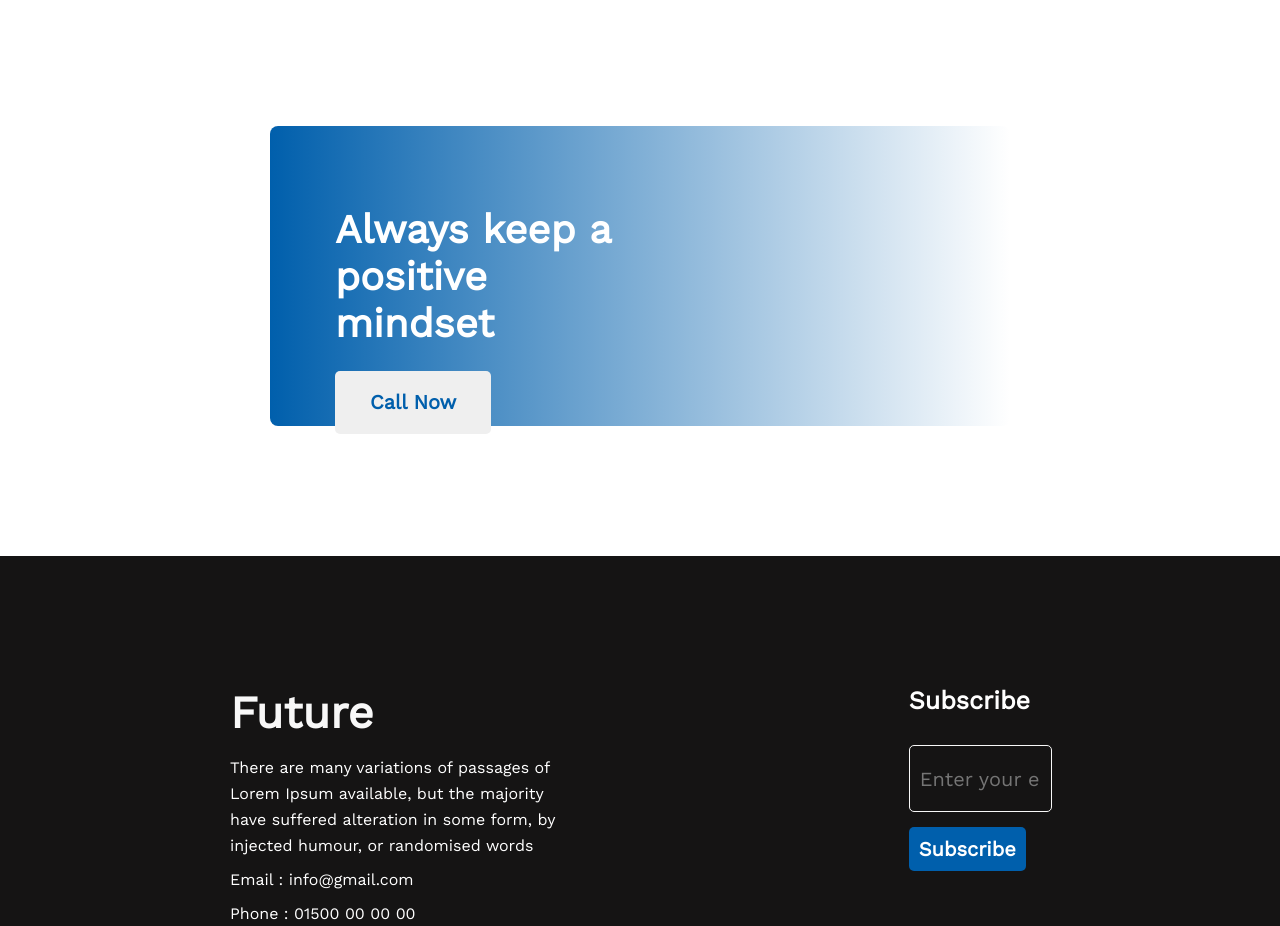
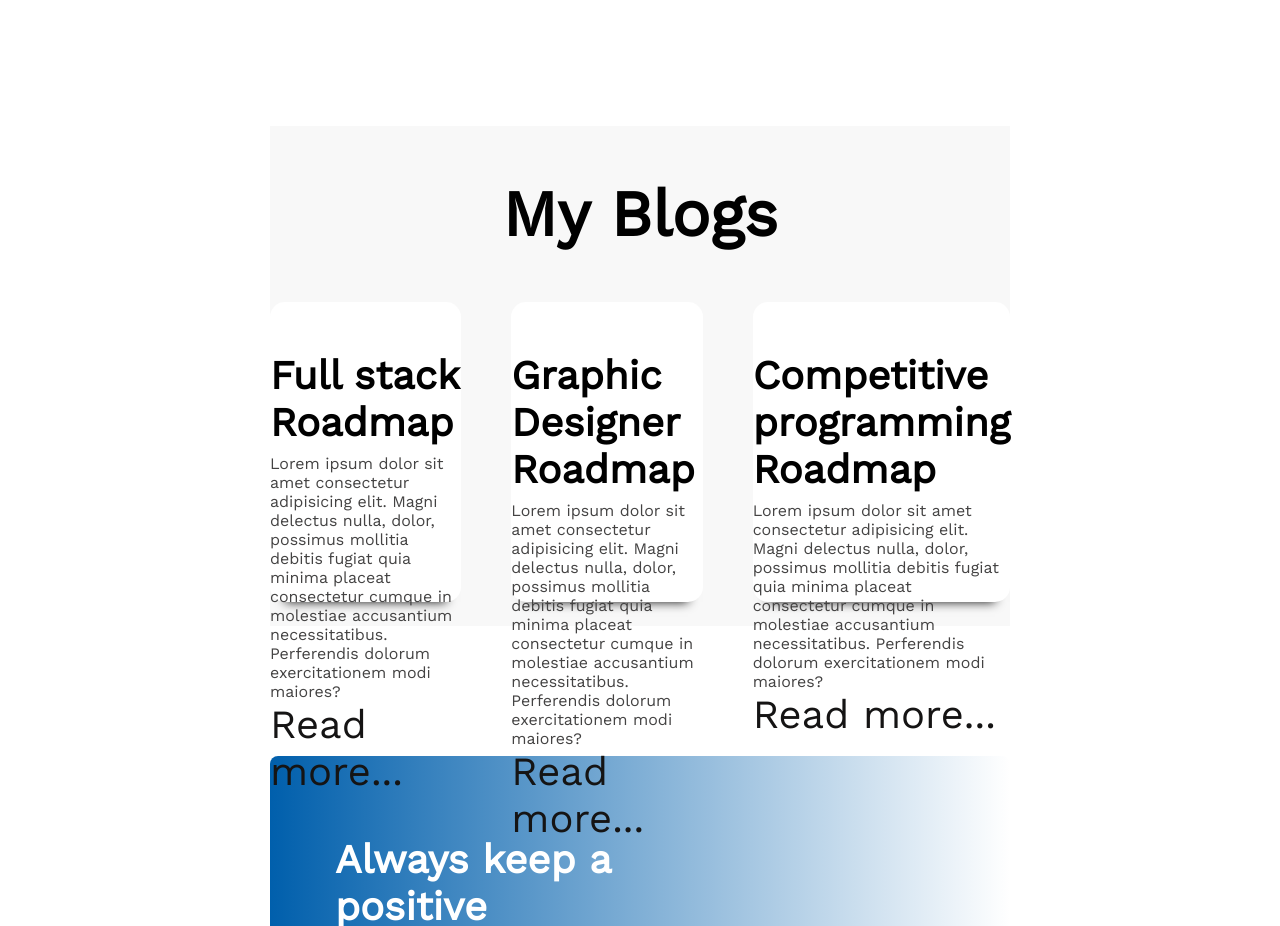
Before and after one commit to FurqanEmam/assignment_new_year_new_me, a plain HTML site: page index.html in a window 1280 px wide. Shown: the part 2340-3266 px from the top of the page. Drawn offline with nearby package versions, Linux system fonts and the light colour scheme.

Commit message:
adding new feature

```diff
--- a/index.html
+++ b/index.html
@@ -59,6 +59,26 @@
                 </div>
             </div>
         </section>
+        <section class="my-blog">
+            <h3 class="blog-title">My Blogs</h3>
+            <div class="blog-post">
+                <div class="blog-post-container">
+                    <h4 class="post-heading">Full stack Roadmap</h4>
+                    <p class="blog-details">Lorem ipsum dolor sit amet consectetur adipisicing elit. Magni delectus nulla, dolor, possimus mollitia debitis fugiat quia minima placeat consectetur cumque in molestiae accusantium necessitatibus. Perferendis dolorum exercitationem modi maiores?</p>
+                    <a href="" target="_blank">Read more...</a>
+                </div>
+                <div class="blog-post-container">
+                    <h4 class="post-heading">Graphic Designer Roadmap</h4>
+                    <p class="blog-details">Lorem ipsum dolor sit amet consectetur adipisicing elit. Magni delectus nulla, dolor, possimus mollitia debitis fugiat quia minima placeat consectetur cumque in molestiae accusantium necessitatibus. Perferendis dolorum exercitationem modi maiores?</p>
+                    <a href="" target="_blank">Read more...</a>
+                </div>
+                <div class="blog-post-container">
+                    <h4 class="post-heading">Competitive programming Roadmap</h4>
+                    <p class="blog-details">Lorem ipsum dolor sit amet consectetur adipisicing elit. Magni delectus nulla, dolor, possimus mollitia debitis fugiat quia minima placeat consectetur cumque in molestiae accusantium necessitatibus. Perferendis dolorum exercitationem modi maiores?</p>
+                    <a href="" target="_blank">Read more...</a>
+                </div>
+            </div>
+        </section>
         <section class="smartwatch-section">
             <h3 class="section-title">Always keep a positive mindset</h3>
             <button class="secondary-button">Call Now</button>
--- a/style/style.css
+++ b/style/style.css
@@ -105,6 +105,47 @@
     text-align: center;
     color: #737272;
 }
+.my-blog{
+    margin: 130px 270px;
+    height: 500px;
+    background-color: #F8F8F8;
+}
+.blog-title{
+    font-weight: 800;
+    font-size: 64px;
+    text-align: center;
+    padding-top: 50px;
+    margin-bottom: 50px;
+}
+.blog-post{
+    display: flex;
+    gap: 50px;
+    justify-content: center;
+}
+.post-heading{
+    margin-top: 50px;
+    font-weight: 700;
+    font-size:40px;
+}
+.blog-post-container{
+    background-color: #FFFFFF;
+    width: 40%;
+    height: 300px;
+    border-radius: 15px;
+    box-shadow: 0px 15px 10px -15px #111;
+}
+.blog-details{
+    margin-top: 8px;
+    color: #444343;
+}
+.my-blog a{
+    text-decoration: none;
+    font-size: 40px;
+    color: #151414;
+}
+
+
+
 /* gradient section styles */
 .smartwatch-section{
     margin: 130px 270px;
```
